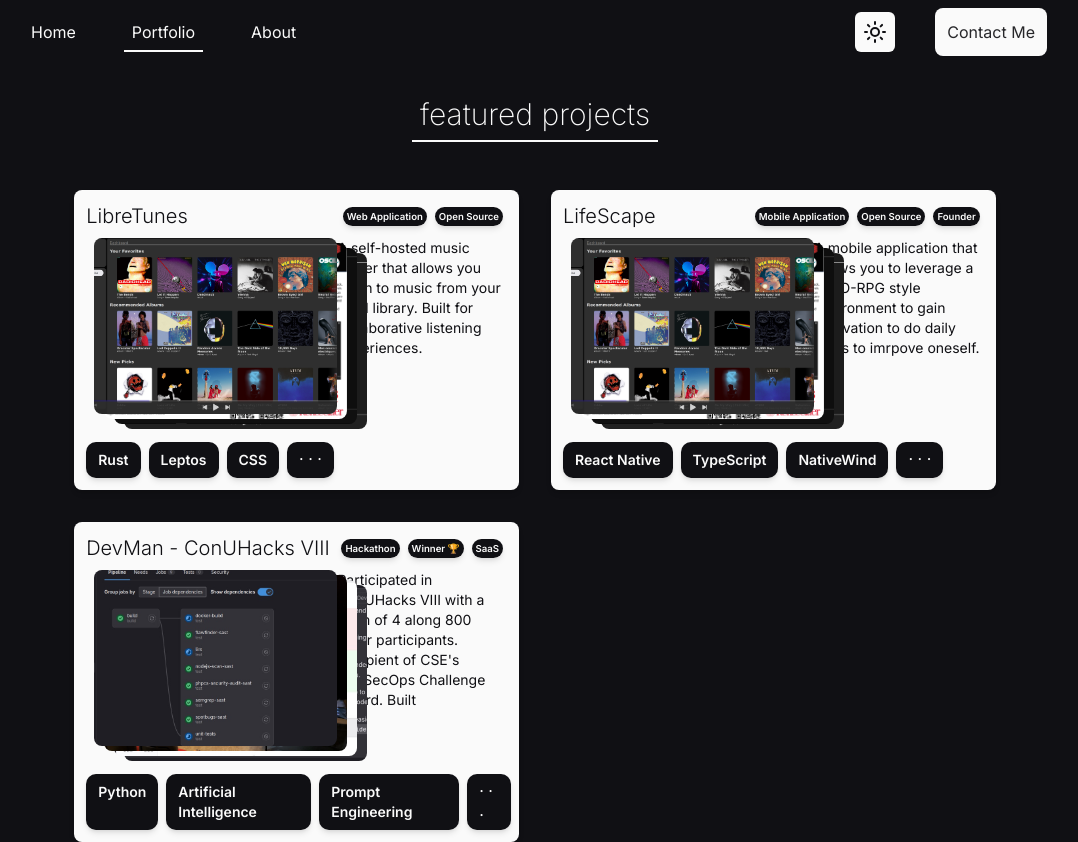
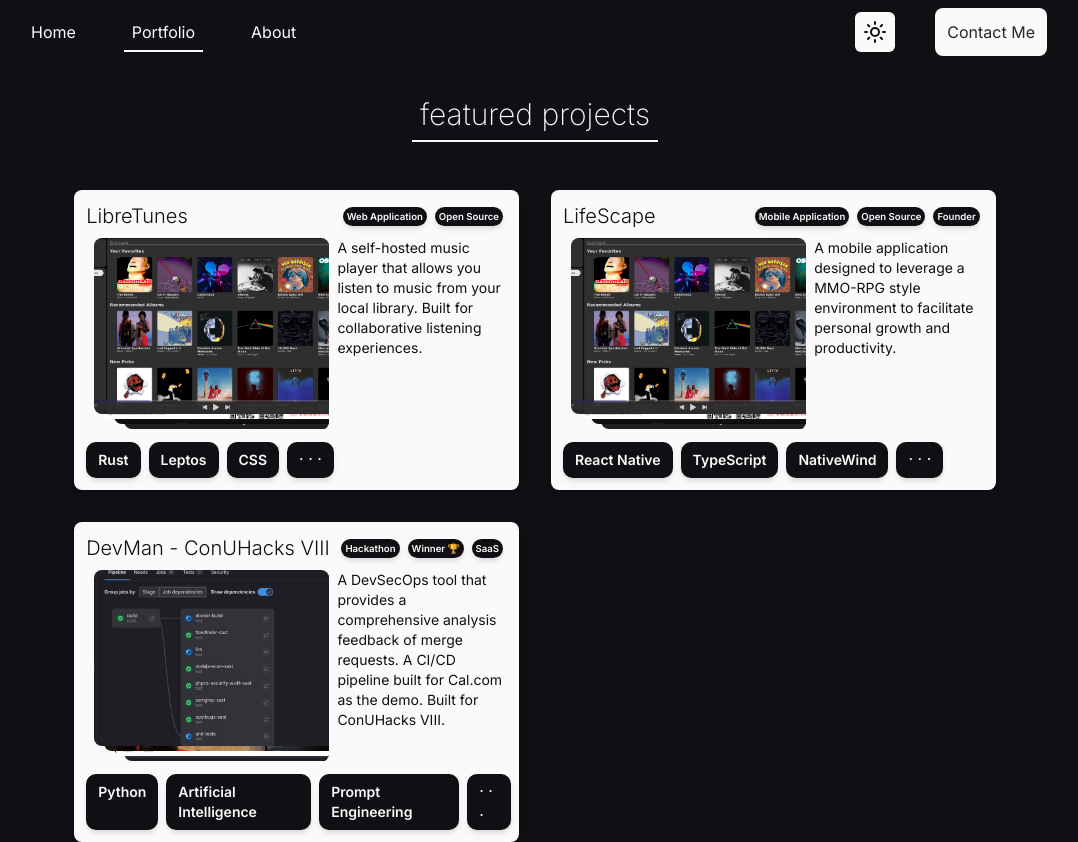
Before and after one commit to danny-zou18/portfolio-site, a Next.js app in the folder project/: page /portfolio in a window 1280 px wide. Shown: the whole page, without its empty margins (105-1183 px from the left). Built offline with nearby package versions, Linux system fonts and the light colour scheme.

Commit message:
completed all descriptions for featured projects

```diff
--- a/project/src/components/portfolio/FeaturedProjects.tsx
+++ b/project/src/components/portfolio/FeaturedProjects.tsx
@@ -64,11 +64,11 @@ const featuredProjects: featuredProjectType[] = [
       "Project Repository ^ https://github.com/danny-zou18/LifeScape | Website Repository ^ https://github.com/danny-zou18/LifeScape-Website",
     gitlab: null,
     brief_description:
-      "A mobile application that allows you to leverage a MMO-RPG style environment to gain motivation to do daily tasks to imrpove oneself.",
+      "A mobile application designed to leverage a MMO-RPG style environment to facilitate personal growth and productivity.",
     description:
-      "A mobile application that allows you to leverage a MMO-RPG style environment to gain motivation to do daily tasks to imrpove oneself.",
+      "LifeScape is an innovative mobile application designed to transform your personal growth and productivity journey into an engaging and immersive experience. Inspired by the dynamic elements of MMO-RPGs(Massively Multiplayer Online Role Playing Games), LifeScape provides a unique environment where you can set and achieve your personal goals(either on a daily, weekly, monthly, or custom basis), track your progress, and stay motivated. In LifeScape, your real-life tasks and objectives become exciting quests, hoping to just give you that little extra motivation to do what you need to do. Your achievements unlocks new levels and rewards to mirror your accomplishments in real life.",
     how_built:
-      "LibreTunes is built with Rust, Leptos, CSS, PostgreSQL, RSC APIs, and Docker.",
+      "LifeScape is a fairly new project. I gained inspiration for this idea when I realized that many people obsess over their ingame characters in MMO-RPGs, spending an ungodly amount of time doing quests and whatever to just push their character to the next level, either in terms of stats, actual levels, or equipments. I thought, who not apply this concept in real life and make it engaging? There are already applications that promote this same concept, but I believe that my vision is fairly different and quality is what matters. LifeScape will be initially built with React Native, TypeScript, NativeWind, PostGreSQL, and Docker, but other technologies will definitely be added over time",
     skills: [
       "React Native",
       "TypeScript",
@@ -93,11 +93,11 @@ const featuredProjects: featuredProjectType[] = [
     gitlab:
       "Merge Analyzer ^ https://gitlab.com/conuhacks_devman/mergeanalyzer | CI/CD Cal.com Implementation ^ https://gitlab.com/conuhacks_devman/demo-testing/cal.com",
     brief_description:
-      "Participated in ConUHacks VIII with a team of 4 along 800 other participants. Recipient of CSE's DevSecOps Challenge Award. Built ",
+      "A DevSecOps tool that provides a comprehensive analysis feedback of merge requests. A CI/CD pipeline built for Cal.com as the demo. Built for ConUHacks VIII.",
     description:
-      "Participated in ConUHacks VIII with a team of 4 along 800 other partBadgeicipants. Recipient of CSE's DevSecOps Challenge Award. Built ",
+      "Participated in ConUHacks VIII with a team of 4 along 800 other participants. Recipient of CSE's DevSecOps Challenge Award. Built a DevSecOps tool that provides a comprehensive analysis feedback of merge requests in GitLab and a CI/CD pipeline built for Cal.com as the demo.",
     how_built:
-      "LibreTunes is built with Rust, Leptos, CSS, PostgreSQL, RSC APIs, and Docker.",
+      "We built the Merge Analyzer using Python/Gitlabs Software Development Kit and LLAMA.CPP. In Python, we ran a locally ran llama.cpp instance that is interfaced with Gitlab API to go through all new pull requests to provide feedback. The pipelane was made with gitlab-ci, using Docker and various tools.",
     skills: [
       "Python",
       "Artificial Intelligence",
@@ -152,7 +152,7 @@ const FeaturedProjects: React.FC = () => {
               </motion.div>
 
               <motion.div className="flex h-48 ">
-                <motion.div className="border-0 w-[100%] overflow-hiddenrounded-lg mr-2 relative z-0">
+                <motion.div className="border-0 w-[100%] overflow-hidden rounded-lg mr-2 relative z-0">
                   {project.images.map((src, index) => (
                     <Image
                       key={index}
```
